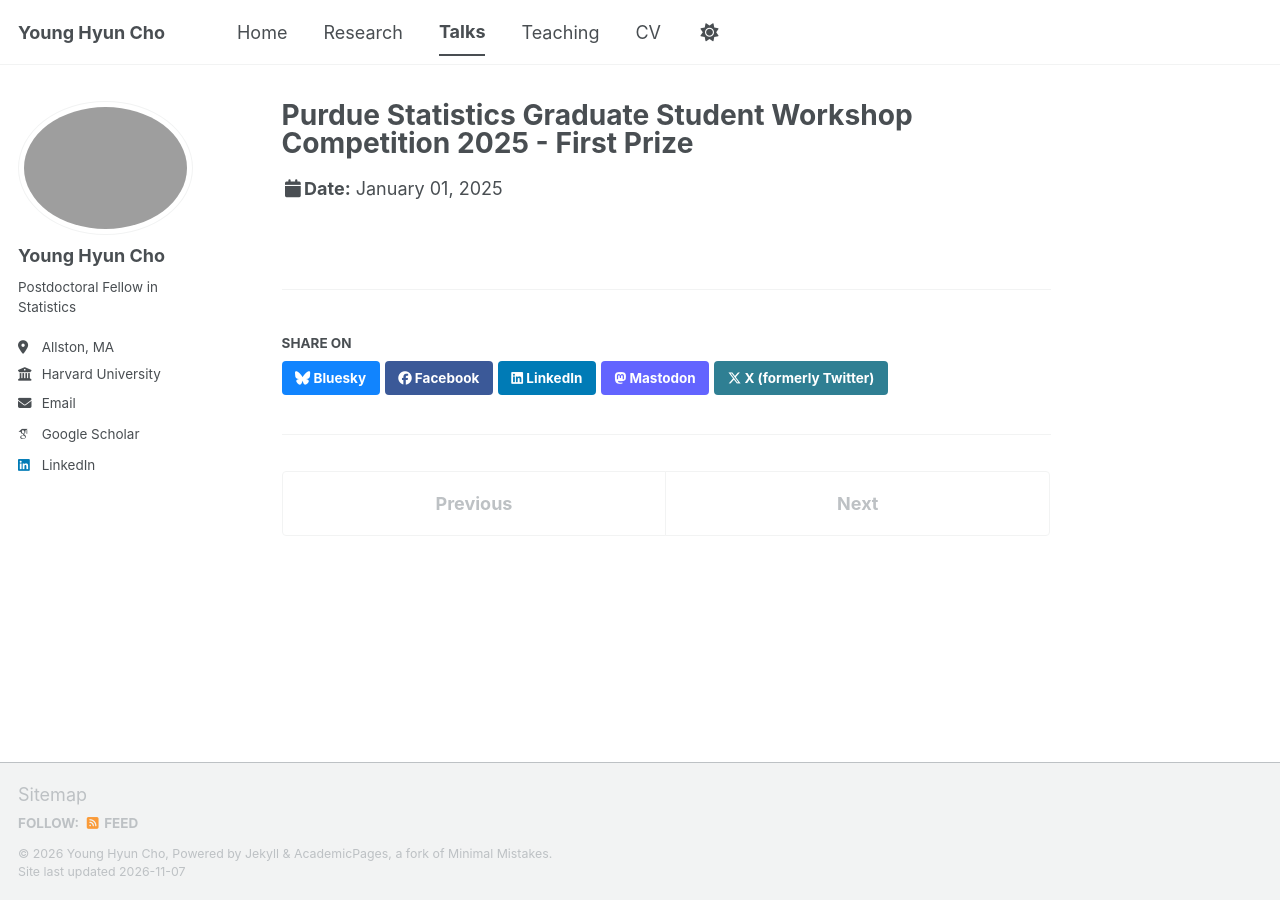
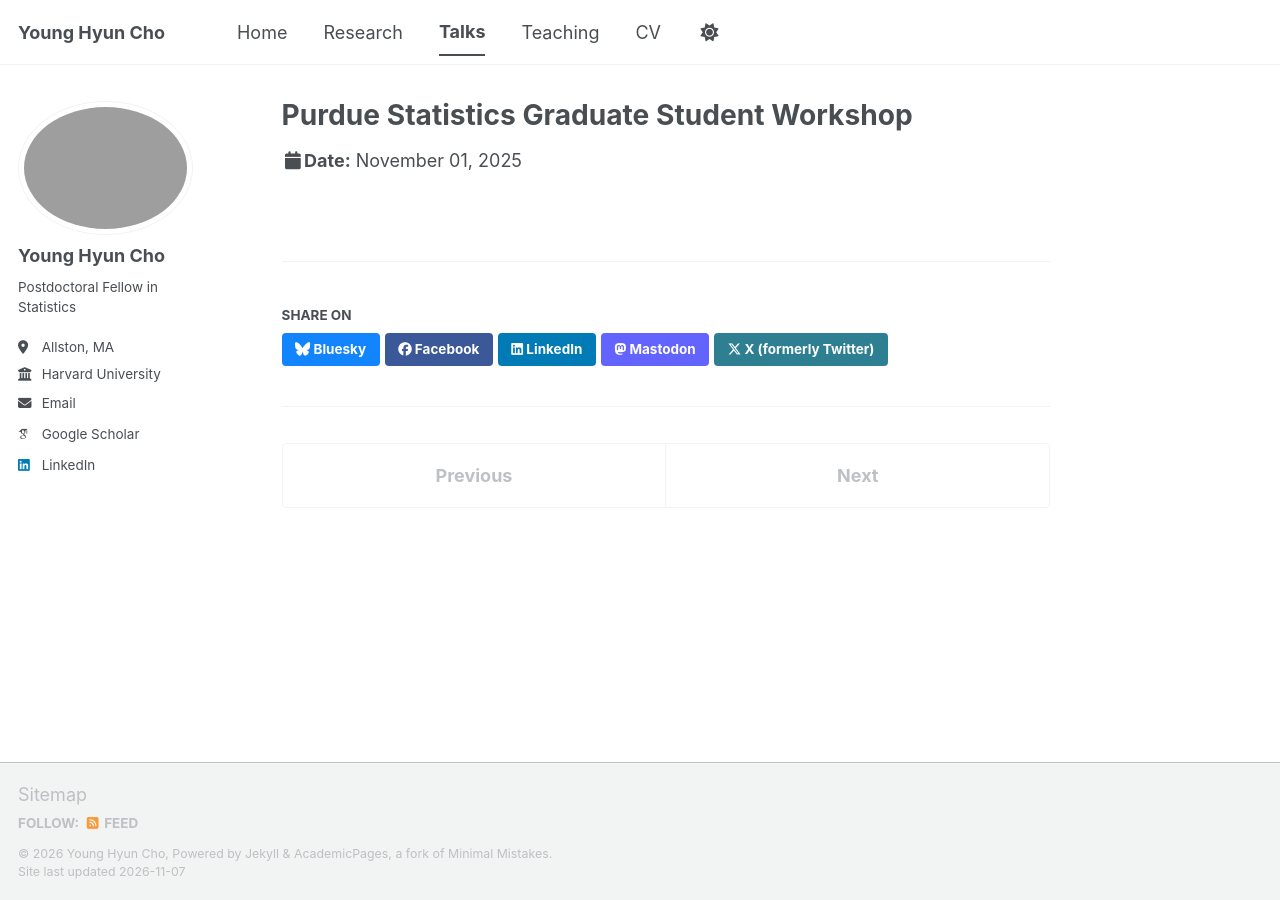
Before and after one commit to yhcho-stat/young, a Jekyll site: the page built from _talks/2025-01-01-purdue-grad-workshop.md, in a window 1280 px wide. Built offline with Jekyll 4.4.1, drawn with Linux system fonts in a browser that asks for light colours; some web fonts are replaced; a script bundle is joined from its source files by our own code; library files that are not in the unit come from our copies.

Commit message:
Standardize 2025 Purdue workshop talk entry

```diff
--- a/_talks/2025-01-01-purdue-grad-workshop.md
+++ b/_talks/2025-01-01-purdue-grad-workshop.md
@@ -1,9 +1,9 @@
 ---
-title: "Purdue Statistics Graduate Student Workshop Competition 2025 - First Prize"
+title: "Purdue Statistics Graduate Student Workshop"
 collection: talks
 type: "Talk"
 permalink: /talks/purdue-graduate-workshop-2025/
 venue: "Purdue University"
-date: 2025-01-01
+date: 2025-11-01
 location: "West Lafayette, IN"
 ---
```
